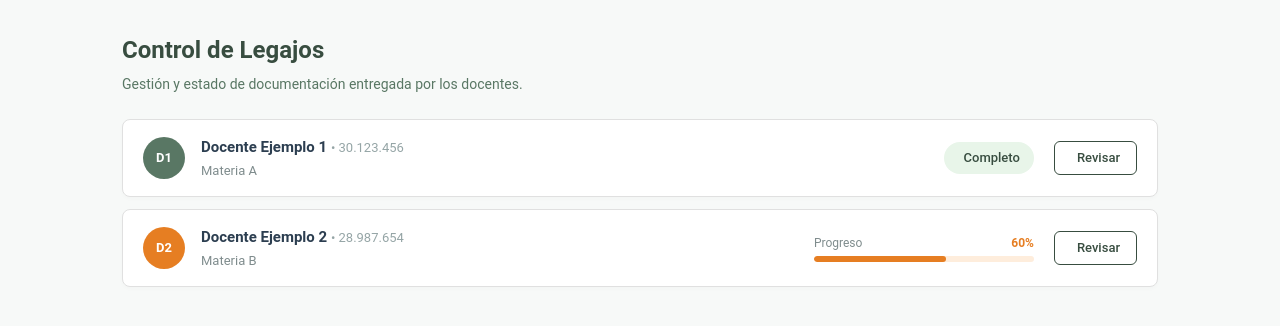
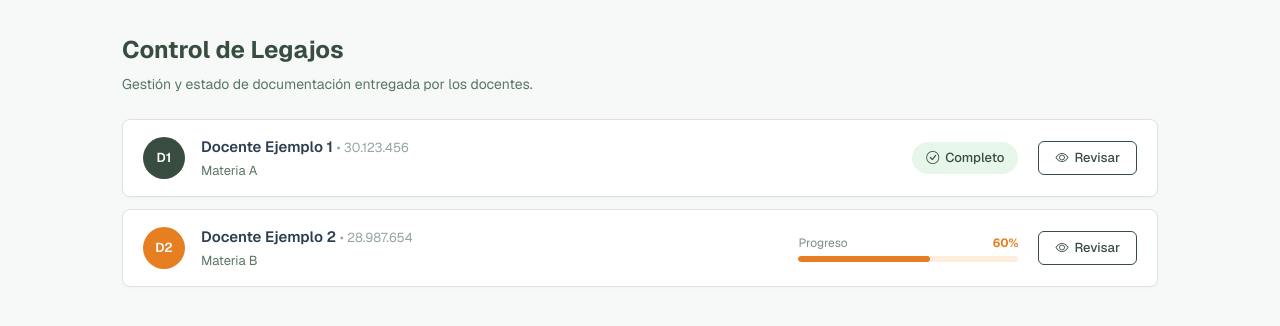
Before and after one commit to AnahidBG/ISCGB_Frontend, an Angular app: page /control-legajos in a window 1280 px wide. Shown: the top 326 px of the page. Built offline with nearby package versions, Linux system fonts and the light colour scheme; a web font is replaced by a local one.

Commit message:
style(legajos): se importo los iconos de ojo y check. Ademas se se modifico las convenciones de los estilos de style.scss

```diff
--- a/src/app/pages/control-legajos/control-legajos.scss
+++ b/src/app/pages/control-legajos/control-legajos.scss
@@ -1,7 +1,7 @@
 :host {
   display: block;
   width: 100%;
-  background-color: #F7F9F8;
+  background-color: var(--bg-color, #F7F9F8);
   min-height: 100vh;
 }
 
@@ -9,7 +9,6 @@
   padding: 32px;
   max-width: 1100px;
   margin: 0 auto;
-  font-family: 'Roboto', sans-serif;
 
   .section-header {
     margin-bottom: 24px;
@@ -17,12 +16,12 @@
     h2 {
       font-size: 24px;
       font-weight: 700;
-      color: #384D40;
+      color: var(--primary-color, #384D40);
       margin: 0 0 6px 0;
     }
 
     .subtitle {
-      color: #597764;
+      color: var(--accent-color, #597764);
       font-size: 14px;
       margin: 0;
     }
@@ -43,7 +42,6 @@
     padding: 16px 20px;
     box-shadow: 0 2px 4px rgba(0, 0, 0, 0.02);
 
-    /* Avatares según estado */
     .avatar-circle {
       width: 42px;
       height: 42px;
@@ -55,7 +53,7 @@
       font-size: 13px;
 
       &.avatar-completo {
-        background-color: #597764;
+        background-color: var(--primary-color, #384D40);
         color: #FFFFFF;
       }
 
@@ -84,7 +82,7 @@
 
       .materia {
         font-size: 13px;
-        color: #7F8C8D;
+        color: var(--accent-color, #597764);
         margin: 2px 0 0 0;
       }
     }
@@ -98,7 +96,7 @@
 
       .badge-completo {
         background-color: #E8F5E9;
-        color: #384D40;
+        color: var(--primary-color, #384D40);
         padding: 6px 14px;
         border-radius: 16px;
         font-size: 13px;
@@ -148,8 +146,8 @@
     .accion-section {
       .btn-revisar {
         background-color: #FFFFFF;
-        border: 1px solid #384D40;
-        color: #384D40;
+        border: 1px solid var(--primary-color, #384D40);
+        color: var(--primary-color, #384D40);
         padding: 6px 16px;
         border-radius: 6px;
         font-size: 13px;
@@ -161,7 +159,7 @@
         transition: all 0.2s ease;
 
         &:hover {
-          background-color: #384D40;
+          background-color: var(--primary-color, #384D40);
           color: #FFFFFF;
         }
       }
--- a/src/styles.scss
+++ b/src/styles.scss
@@ -1,4 +1,5 @@
 @use 'tailwindcss';
+@import url("https://cdn.jsdelivr.net/npm/bootstrap-icons@1.11.3/font/bootstrap-icons.min.css");
 
 /* ---------------------------------------------------------------------------
    SISTEMA DE DISEÑO ISCGB — fuente única de verdad.
```
